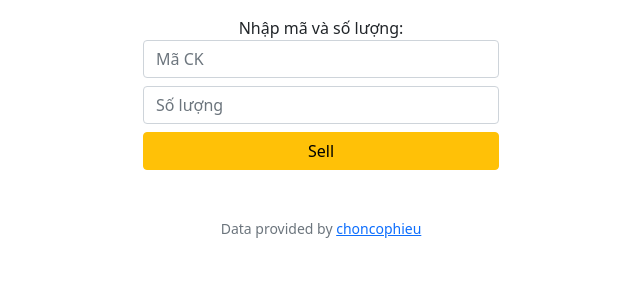
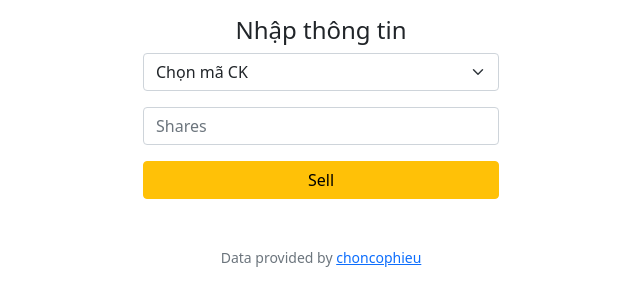
Before and after one commit to lf2foce/giaodich, a Django app: page /sell in a window 1280 px wide. Shown: the part 73-379 px from the top of the page, without its empty margins (319-959 px from the left). Run offline with Django 3.2, Linux system fonts and the light colour scheme; the first user in the database is signed in; data comes from the database, SQL or seed files in the repository.

Commit message:
fix sell

```diff
--- a/account/forms.py
+++ b/account/forms.py
@@ -1,5 +1,8 @@
 from django import forms
 
 class LoginForm(forms.Form):
-    username = forms.CharField(label="User name", max_length=30)
+    username = forms.CharField(label="", max_length=30)
     password = forms.CharField(widget=forms.PasswordInput)
+
+    username.widget.attrs.update({'class': 'form-control mb-2', 'placeholder': 'Username'})
+    password.widget.attrs.update({'class': 'form-control mb-2', 'placeholder': 'Password'})
--- a/account/models.py
+++ b/account/models.py
@@ -12,13 +12,15 @@ from django.db.models.signals import post_save
 from django.dispatch import receiver
 
 class Profile(models.Model):
+    # note = 'iron', 'silver, 'gold', 'platinum', 'diamond', 'master', 'grandmaster', 'challenger'
     user = models.OneToOneField(User, on_delete=models.CASCADE)
     bio = models.TextField(max_length=500, blank=True)
     location = models.CharField(max_length=250, blank=True)
     date_of_birth = models.DateField(blank=True, null=True)
     photo = models.ImageField(upload_to='users/%Y/%m/%d/',
                        blank=True)
-    cash = models.DecimalField(max_digits=14, decimal_places=2, default=10000)
+    cash = models.DecimalField(max_digits=15, decimal_places=3, default=100000)
+    borrower_level = models.CharField(max_length=255, default='iron')
 
     def __str__(self):
         return f'Profile for user {self.user.username}'
--- a/portfolios/forms.py
+++ b/portfolios/forms.py
@@ -1,9 +1,30 @@
 
 from django import forms
+from .models import Transaction
+from django.db.models import Count, Sum, Min, Max
 
-class BuySellForm(forms.Form):
-    symbol = forms.CharField(label="Nhập mã và số lượng", max_length=10)
+
+CHOICES = list(Transaction.objects.all() \
+            .values('symbol').annotate(company=Max('company')).order_by('-company') \
+            .values_list('symbol', 'company'))
+
+from portfolios.models import Transaction
+
+# tuple(Transaction.objects.values_list('symbol', 'company')) #worked
+
+class BuyForm(forms.Form):
+    symbol = forms.CharField(label="", max_length=10)
     shares = forms.IntegerField(label="", min_value=10)
 
-    symbol.widget.attrs.update({'class': 'form-control mb-2', 'placeholder': 'Mã CK'})
-    shares.widget.attrs.update({'class': 'form-control mb-2', 'placeholder': 'Số lượng'})
+    symbol.widget.attrs.update({'class': 'form-control mb-3', 'placeholder': 'Mã CK'})
+    shares.widget.attrs.update({'class': 'form-control mb-3', 'placeholder': 'Số lượng'})
+
+
+# không dùng
+class SellForm(forms.Form):
+    # symbol = forms.CharField(label="Nhập mã và số lượng", max_length=10)
+    symbol = forms.ChoiceField(widget=forms.RadioSelect, choices=CHOICES)
+    shares = forms.IntegerField(label="", min_value=10)
+
+    symbol.widget.attrs.update({'class': 'form-control mb-3', 'placeholder': 'Mã CK'})
+    shares.widget.attrs.update({'class': 'form-control mb-3', 'placeholder': 'Số lượng'})
--- a/portfolios/helpers.py
+++ b/portfolios/helpers.py
@@ -19,7 +19,7 @@ def apology(request, message, code='todo'):
                          ("%", "~p"), ("#", "~h"), ("/", "~s"), ("\"", "''")]:
             s = s.replace(old, new)
         return s
-    return render(request, "portfolios/apology.html", {'top':code, 'bottom': escape(message)})
+    return render(request, "portfolios/apology.html", {'bottom':code, 'top': escape(message)})
 
 
 
@@ -51,3 +51,7 @@ def lookup(symbol):
 def usd(value):
     """Format value as USD."""
     return f"${value:,.2f}"
+
+def vnd(value):
+    """Format value as USD."""
+    return f"{value:,.3f}"
--- a/portfolios/templates/portfolios/buy.html
+++ b/portfolios/templates/portfolios/buy.html
@@ -9,6 +9,7 @@
 
 
     <div class="col-md-4 text-center">
+        <h4>Nhập thông tin</h4>
         <form method="post" action="{% url 'portfolios:buy' %}">
             <!-- <div class="mb-3">
                 <input autocomplete="off" autofocus class="form-control" name="symbol" placeholder="Symbol" type="text">
--- a/portfolios/templates/portfolios/sell.html
+++ b/portfolios/templates/portfolios/sell.html
@@ -9,18 +9,30 @@
 
 
     <div class="col-md-4 text-center">
+        <h4>Nhập thông tin</h4>
         <form method="post" action="{% url 'portfolios:sell' %}">
-            <!-- <div class="mb-3">
-                <input autocomplete="off" autofocus class="form-control" name="symbol" placeholder="Symbol" type="text">
+            <div class="mb-3">
+                <select class="form-select" name="symbol">
+                    <option disabled selected value="">Chọn mã CK</option>
+
+                        {% for symbol in symbols %}
+                            <option value="{{ symbol.symbol }}">{{ symbol.company }}</option>
+
+                        {% endfor %}
+
+                </select>
             </div>
             <div class="mb-3">
-                <input autocomplete="off" class="form-control" min="1" name="shares" placeholder="Shares" type="number">
-            </div> -->
-            {% csrf_token %}
-            {{form}}
+                <input autocomplete="off" class="form-control" min="10" name="shares" placeholder="Shares" type="number">
+            </div>
             <div class="d-grid gap-2">
                 <button class="btn btn-warning" type="submit">Sell</button>
             </div>
+            {% csrf_token %}
+            <!-- {{form}}
+            <div class="d-grid gap-2">
+                <button class="btn btn-warning" type="submit">Sell</button>
+            </div> -->
         </form>
     </div>
 </div>
--- a/portfolios/views.py
+++ b/portfolios/views.py
@@ -6,10 +6,10 @@ import decimal
 from .models import Transaction
 from django.contrib.auth.decorators import login_required
 from django.contrib import messages
-from django.db.models import Count, Sum
+from django.db.models import Count, Sum, Min, Max
 
 from .helpers import lookup, apology, usd
-from .forms import BuySellForm
+from .forms import BuyForm, SellForm
 
 
 
@@ -38,8 +38,9 @@ def my_portfolio(request):
 
     sum_totals = cash + sum([decimal.Decimal(x['total']) for x in stocks])
 
+    stocks = [dict(x, **{'total': usd(x['total'])}) for x in stocks]
 
-    return render(request, 'portfolios/my_portfolio.html', {'stocks':stocks, 'cash': usd(cash), 'sum_total': usd(sum_totals), 'lookup': lookup, 'usd': usd})
+    return render(request, 'portfolios/my_portfolio.html', {'stocks':stocks, 'cash': usd(cash), 'sum_total': usd(sum_totals)})
 
 # def quote(request):
 #     return render(request, 'portfolios/quote.html',
@@ -47,14 +48,8 @@ def my_portfolio(request):
 
 @login_required
 def sell(request):
-    form = BuySellForm()
-    return render(request, 'portfolios/sell.html',
-                    {'form': form})
-
-@login_required
-def buy(request):
-    if request.method == 'POST':
-        form = BuySellForm(request.POST)
+    if request.method == "POST":
+        form = SellForm(request.POST)
         if form.is_valid():
             cd = form.cleaned_data
             symbol = cd['symbol'].upper()
@@ -66,6 +61,60 @@ def buy(request):
 
             current_user = request.user
 
+            shares_owned = Transaction.objects.filter(client=current_user) \
+                .values('symbol') \
+                .annotate(shares = Sum('shares')) \
+                .get(symbol=symbol)['shares']
+
+            if shares <= 1 or shares > shares_owned:
+                return apology(request, "Chọn số lượng hợp lệ")
+
+            item = lookup(symbol)
+            item_name = item['name']
+            item_price = item['price']
+            price_sold = item_price * shares
+
+            # db.execute("INSERT INTO transactions(user_id, name, shares, price, type, symbol)\
+            #         VALUES (?, ?, ?, ?, ?, ?)", user_id, item_name, -shares, item_price, 'sell', symbol)
+
+            # db.execute("UPDATE users SET cash = ? WHERE id = ?", current_cash + price_sold, user_id )
+            current_cash = current_user.profile.cash + decimal.Decimal(price_sold)
+
+            transactions = Transaction(client=current_user, company=item_name, shares=-shares, price=item_price, action='sell', symbol=symbol)
+            transactions.save()
+
+            current_user.profile.cash = current_cash
+            current_user.save()
+
+            messages.success(request, 'You have successfully sell shares!')
+            return redirect('portfolios:my_portfolio')
+        messages.error(request, 'error')
+        return redirect('portfolios:sell')
+    else:
+        current_user = request.user
+        # symbols = Transaction.objects.filter(client=current_user, status='executed').distinct('symbol') # psql
+        symbols = Transaction.objects.filter(client=current_user) \
+            .values('symbol').annotate(company=Max('company')).order_by('-company')
+        print(symbols)
+        form = SellForm()
+
+        return render(request, 'portfolios/sell.html',
+                        {'form': form, 'symbols':symbols})
+
+@login_required
+def buy(request):
+    if request.method == 'POST':
+        form = BuyForm(request.POST)
+        if form.is_valid():
+            cd = form.cleaned_data
+            symbol = cd['symbol'].upper()
+            shares = int(cd['shares'])
+            item = lookup(symbol)
+
+            if not item:
+                return apology(request, "INVALID SYMBOL", 400)
+
+            current_user = request.user
             cash = current_user.profile.cash
             print(f'\n\n{cash}\n\n')
 
@@ -85,9 +134,9 @@ def buy(request):
             current_user.save()
 
             messages.success(request, 'You have successfully bought shares!')
-            return redirect('portfolios:index')
+            return redirect('portfolios:my_portfolio')
     else:
-        form = BuySellForm()
+        form = BuyForm()
         return render(request, 'portfolios/buy.html', {'form': form})
 
 
```
Also changed, not shown: account/migrations/0002_profile_borrower_level_alter_profile_cash.py (added), db.sqlite3, 1 other file.
